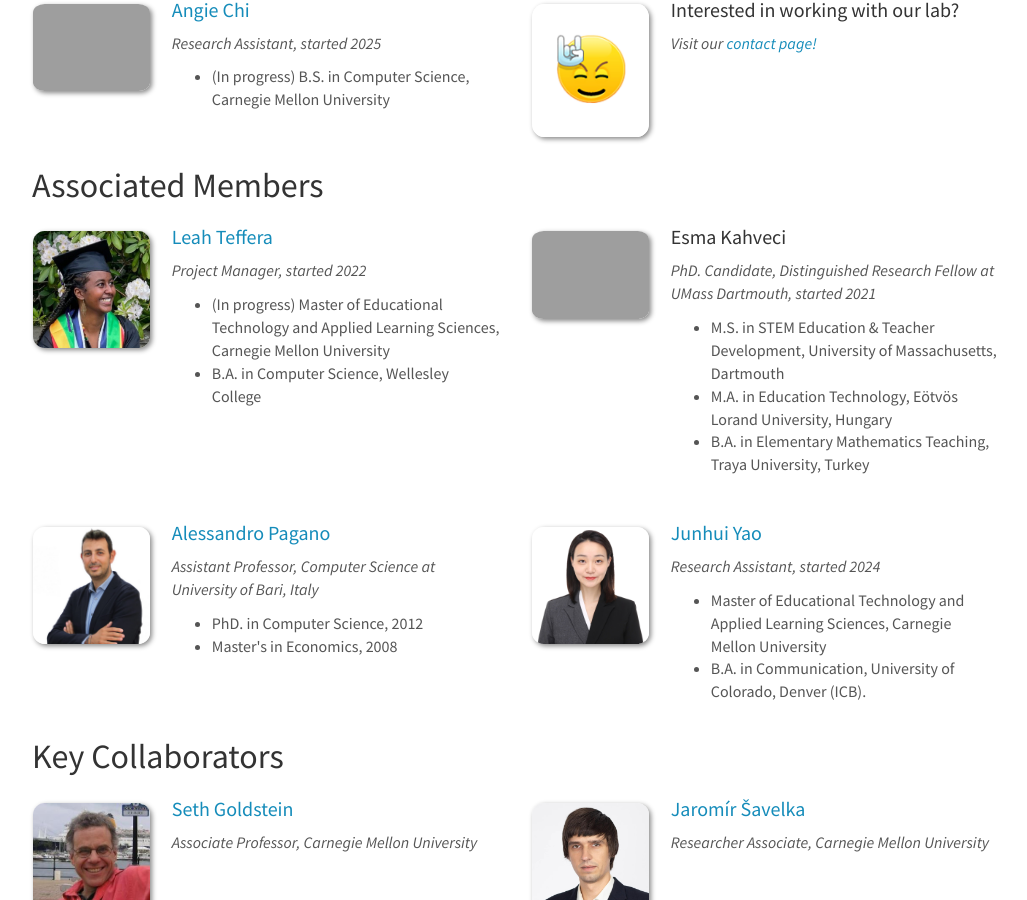
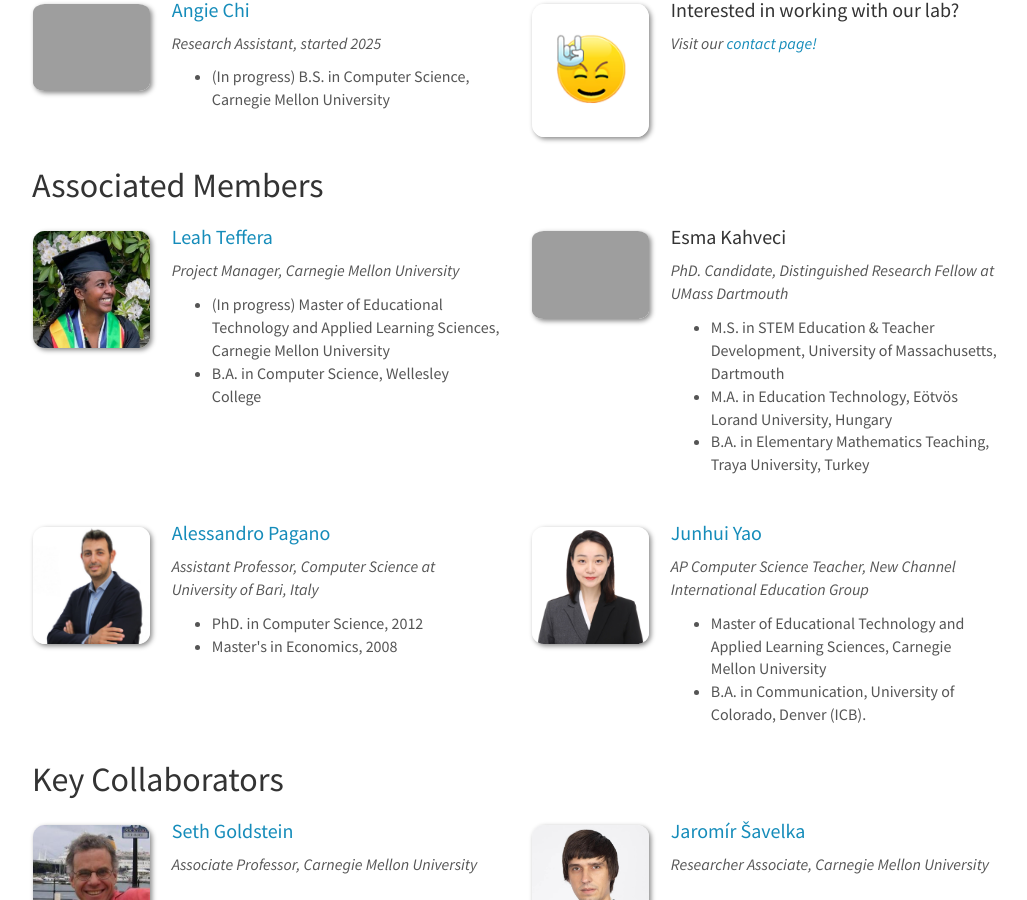
Before and after one commit to McLearn-Lab/McLearn-Lab.github.io, a Jekyll site: the page built from _pages/team.md, in a window 1280 px wide and 900 px high, scrolled down 1388 px. Shown: the whole window, without its empty margins (124-1151 px from the left). Built offline with Jekyll 4.4.1, drawn with Linux system fonts in a browser that asks for light colours; nearby versions of some CDN libraries; some of the changed text lies outside the part shown.

Commit message:
misc updates

```diff
--- a/_data/associated_members.yml
+++ b/_data/associated_members.yml
@@ -10,7 +10,7 @@
 
 - name: Leah Teffera
   photo: leah-teffera.jpg
-  info: Project Manager, started 2022
+  info: Project Manager, Carnegie Mellon University
   site: https://www.linkedin.com/in/lteffera/
   number_educ: 2
   education1: (In progress) Master of Educational Technology and Applied Learning Sciences, Carnegie Mellon University
@@ -18,7 +18,7 @@
 
 - name: Esma Kahveci
   photo: esma-kahveci.jpg
-  info: PhD. Candidate, Distinguished Research Fellow at UMass Dartmouth, started 2021
+  info: PhD. Candidate, Distinguished Research Fellow at UMass Dartmouth
   number_educ: 3
   education1: M.S. in STEM Education & Teacher Development, University of Massachusetts, Dartmouth
   education2: M.A. in Education Technology, Eötvös Lorand University, Hungary
@@ -34,7 +34,7 @@
 
 - name: Junhui Yao
   photo: junhui-yao.jpg
-  info: Research Assistant, started 2024
+  info: AP Computer Science Teacher, New Channel International Education Group
   site: https://www.junhuiy.com/
   number_educ: 2
   education1: Master of Educational Technology and Applied Learning Sciences, Carnegie Mellon University
--- a/_data/former_members.yml
+++ b/_data/former_members.yml
@@ -19,7 +19,7 @@
 
 - name: Vishal Kumar
   photo: vishal-kumar.jpg
-  info: Fulbright Scholar
+  info: M.S. Student in Data Science Student, Stanford University
   role_with_lab: Research Intern
   site: https://vishyfishy02.github.io/
 
--- a/_data/former_visitors.yml
+++ b/_data/former_visitors.yml
@@ -1,5 +1,5 @@
 # - name:
 #   site:
 
-- name: Prof. Dr. Ilona Buchem, June 2024
-  site: https://www.researchgate.net/profile/Ilona-Buchem
+# - name: Prof. Dr. Ilona Buchem, June 2024
+#   site: https://www.researchgate.net/profile/Ilona-Buchem
--- a/_pages/team.md
+++ b/_pages/team.md
@@ -282,7 +282,7 @@ permalink: /team/
 {% endfor %}
 
 
-## Former Visitors
+<!-- ## Former Visitors
 <div class="row">
 
 <div class="col-sm-4 clearfix">
@@ -296,7 +296,7 @@ permalink: /team/
 {% endfor %}
 </div>
 
-</div>
+</div> -->
 
 ## Administrative Support
 <a href = "https://hcii.cmu.edu/people/meagan-bulisco">Meagan Bulisco</a> serves as Administrative Assistant for us and other labs within HCII at CMU.
```
Also changed, not shown: _data/news.yml (+11 -1 lines), images/news/aditi-icce-2025.jpg (added).
